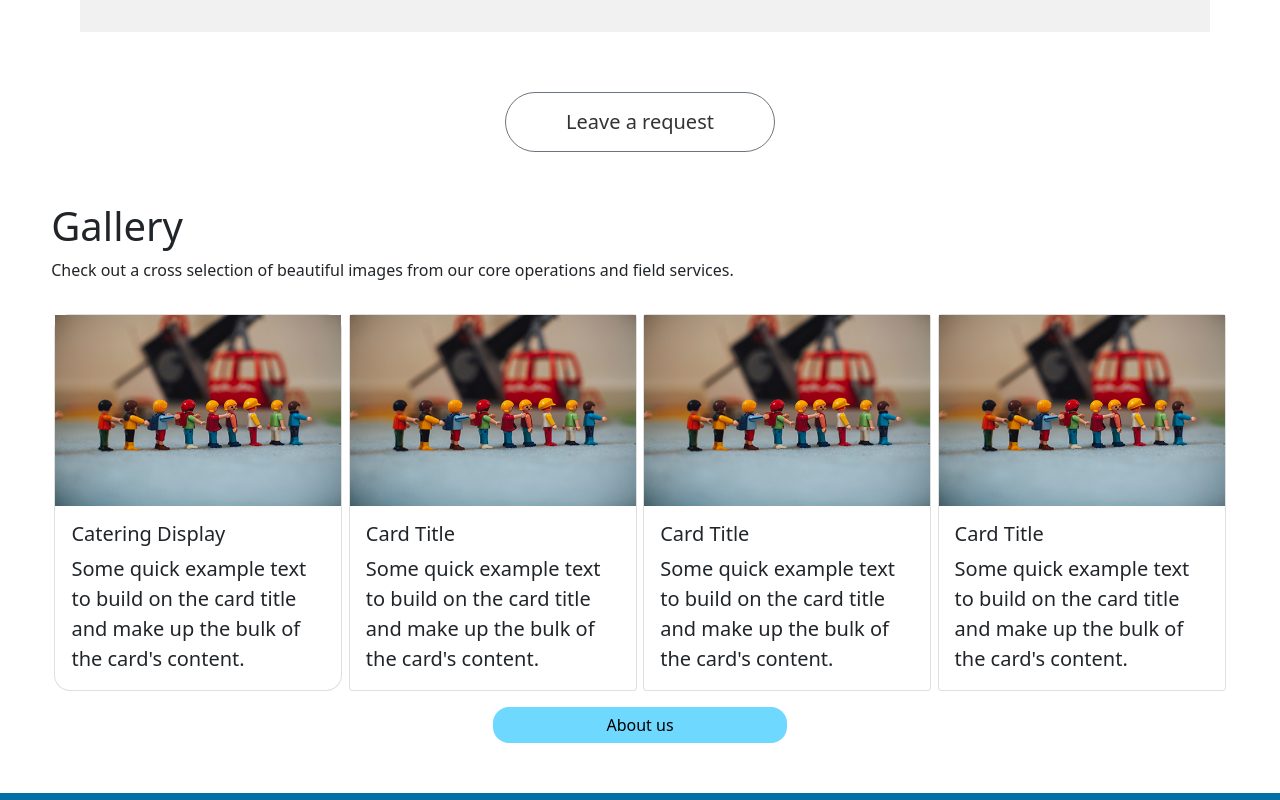
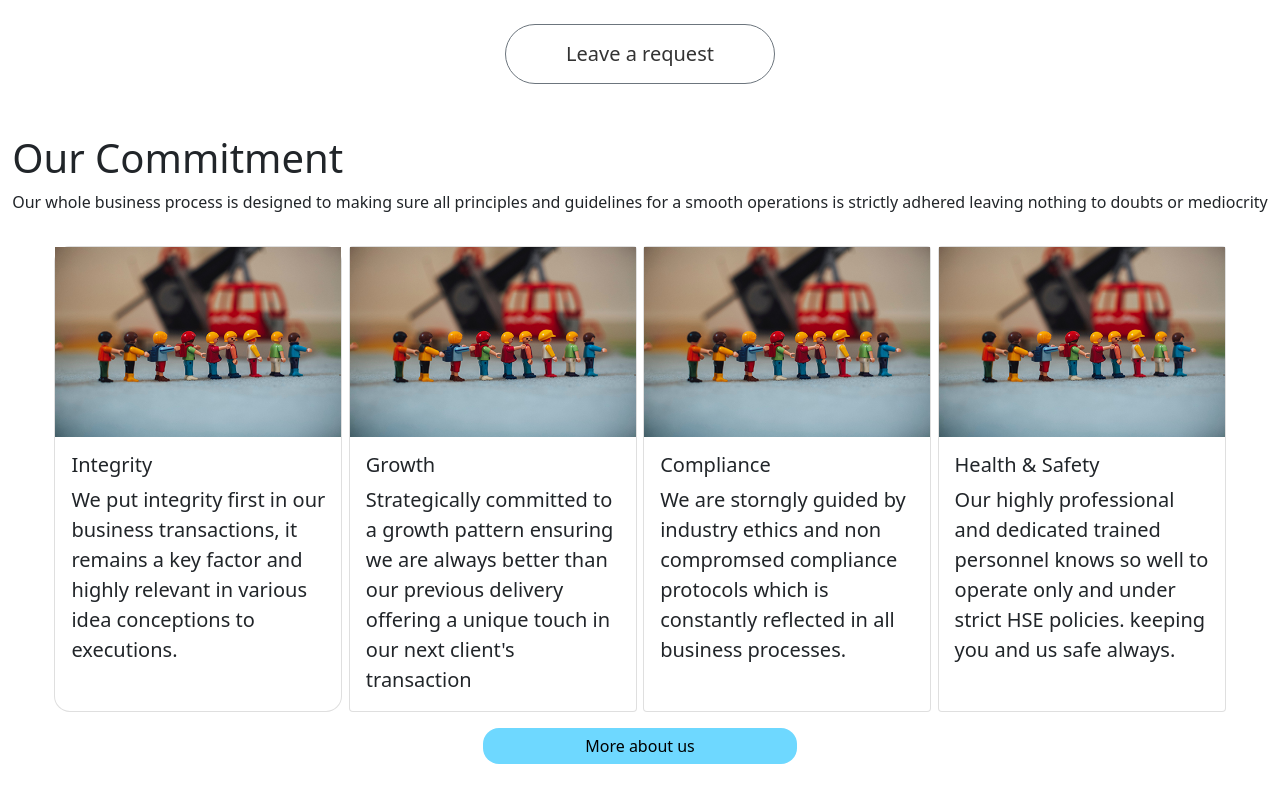
Before and after one commit to joseph-anselm/bloom, a Next.js app: page / in a window 1280 px wide. Shown: the part 1740-2540 px from the top of the page. Built offline with nearby package versions, Linux system fonts and the light colour scheme.

Commit message:
Bloom Marine updates

```diff
--- a/components/menubar.js
+++ b/components/menubar.js
@@ -15,7 +15,13 @@ import * as Icon from "react-bootstrap-icons";
 export default function Menubar() {
   return (
     <div>
-      <Navbar collapseOnSelect expand="lg" bg="light" variant="light">
+      <Navbar
+        collapseOnSelect
+        expand="lg"
+        bg="light"
+        variant="light"
+        fixed="top"
+      >
         <Container>
           <Navbar.Brand href="/" className={styles.logoimg}>
             <Image
--- a/pages/index.js
+++ b/pages/index.js
@@ -114,10 +114,11 @@ export default function Home() {
         <Container fluid>
           <Row className={styles.section3head}>
             <Col>
-              <h1>Gallery</h1>
+              <h1>Our Commitment</h1>
               <p>
-                Check out a cross selection of beautiful images from our core
-                operations and field services.
+                Our whole business process is designed to making sure all
+                principles and guidelines for a smooth operations is strictly
+                adhered leaving nothing to doubts or mediocrity
               </p>
             </Col>
           </Row>
@@ -138,10 +139,11 @@ export default function Home() {
                 height={300}
               />
               <Card.Body>
-                <Card.Title>Catering Display</Card.Title>
+                <Card.Title>Integrity</Card.Title>
                 <Card.Text>
-                  Some quick example text to build on the card title and make up
-                  the bulk of the card&#39;s content.
+                  We put integrity first in our business transactions, it
+                  remains a key factor and highly relevant in various idea
+                  conceptions to executions.
                 </Card.Text>
                 {/* <Button variant="primary">Go somewhere</Button> */}
               </Card.Body>
@@ -158,10 +160,11 @@ export default function Home() {
                 height={300}
               />
               <Card.Body>
-                <Card.Title>Card Title</Card.Title>
+                <Card.Title>Growth</Card.Title>
                 <Card.Text>
-                  Some quick example text to build on the card title and make up
-                  the bulk of the card&#39;s content.
+                  Strategically committed to a growth pattern ensuring we are
+                  always better than our previous delivery offering a unique
+                  touch in our next client&apos;s transaction
                 </Card.Text>
               </Card.Body>
             </Card>
@@ -177,10 +180,11 @@ export default function Home() {
                 height={300}
               />
               <Card.Body>
-                <Card.Title>Card Title</Card.Title>
+                <Card.Title>Compliance</Card.Title>
                 <Card.Text>
-                  Some quick example text to build on the card title and make up
-                  the bulk of the card&#39;s content.
+                  We are storngly guided by industry ethics and non compromsed
+                  compliance protocols which is constantly reflected in all
+                  business processes.
                 </Card.Text>
               </Card.Body>
             </Card>
@@ -196,10 +200,11 @@ export default function Home() {
                 height={300}
               />
               <Card.Body>
-                <Card.Title>Card Title</Card.Title>
+                <Card.Title>Health & Safety</Card.Title>
                 <Card.Text>
-                  Some quick example text to build on the card title and make up
-                  the bulk of the card&#39;s content.
+                  Our highly professional and dedicated trained personnel knows
+                  so well to operate only and under strict HSE policies. keeping
+                  you and us safe always.
                 </Card.Text>
               </Card.Body>
             </Card>
@@ -221,7 +226,7 @@ export default function Home() {
               whiteSpace: "noWrap",
             }}
           >
-            About us
+            More about us
           </Button>
         </Container>
       </section>
--- a/styles/header.module.css
+++ b/styles/header.module.css
@@ -15,7 +15,7 @@
   position: absolute;
   left: 0;
   width: 100%;
-  height: 400px;
+  height: 423px;
   background-image: linear-gradient(120deg, #0a0a08, #0a1114);
   opacity: 0.5;
 }
@@ -29,6 +29,7 @@
   font-weight: 700;
   text-transform: uppercase;
   z-index: 5;
+  margin-top: 100px;
 }
 .hero p {
   z-index: 5;
```
